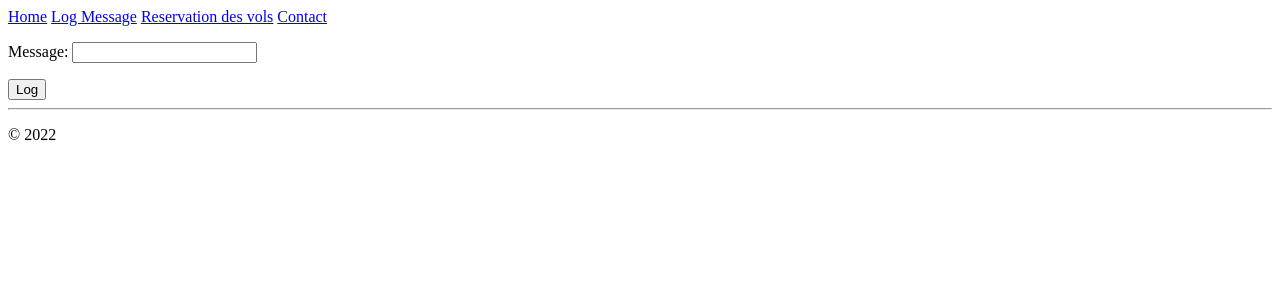
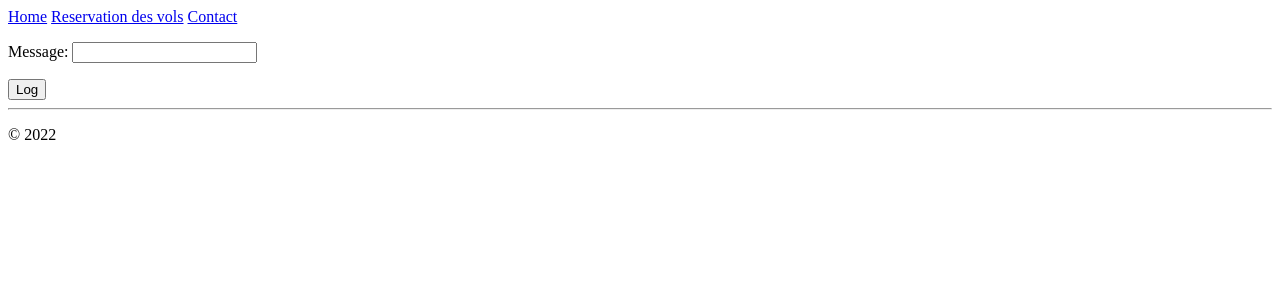
Before and after one commit to armelKhitchang/projet_final, a Django app: page /log/ in a window 1280 px wide. Shown: the top 300 px of the page. Run offline with Django 3.2, Linux system fonts and the light colour scheme.

Commit message:
Update layout.html

```diff
--- a/web_reservation/reservation_room/templates/reservation_room/layout.html
+++ b/web_reservation/reservation_room/templates/reservation_room/layout.html
@@ -10,7 +10,7 @@
 <body>
 <div class="navbar">
     <a href="{% url 'reservation_room' %}" class="navbar-brand">Home</a>
-    <a href="{% url 'log' %}" class="navbar-item">Log Message</a>
+    <!-- <a href="{% url 'log' %}" class="navbar-item">Log Message</a> -->
     <a href="{% url 'reservation_vol' %}" class="navbar-item">Reservation des vols</a>
     <a href="{% url 'contact' %}" class="navbar-item">Contact</a>
 </div>
```
